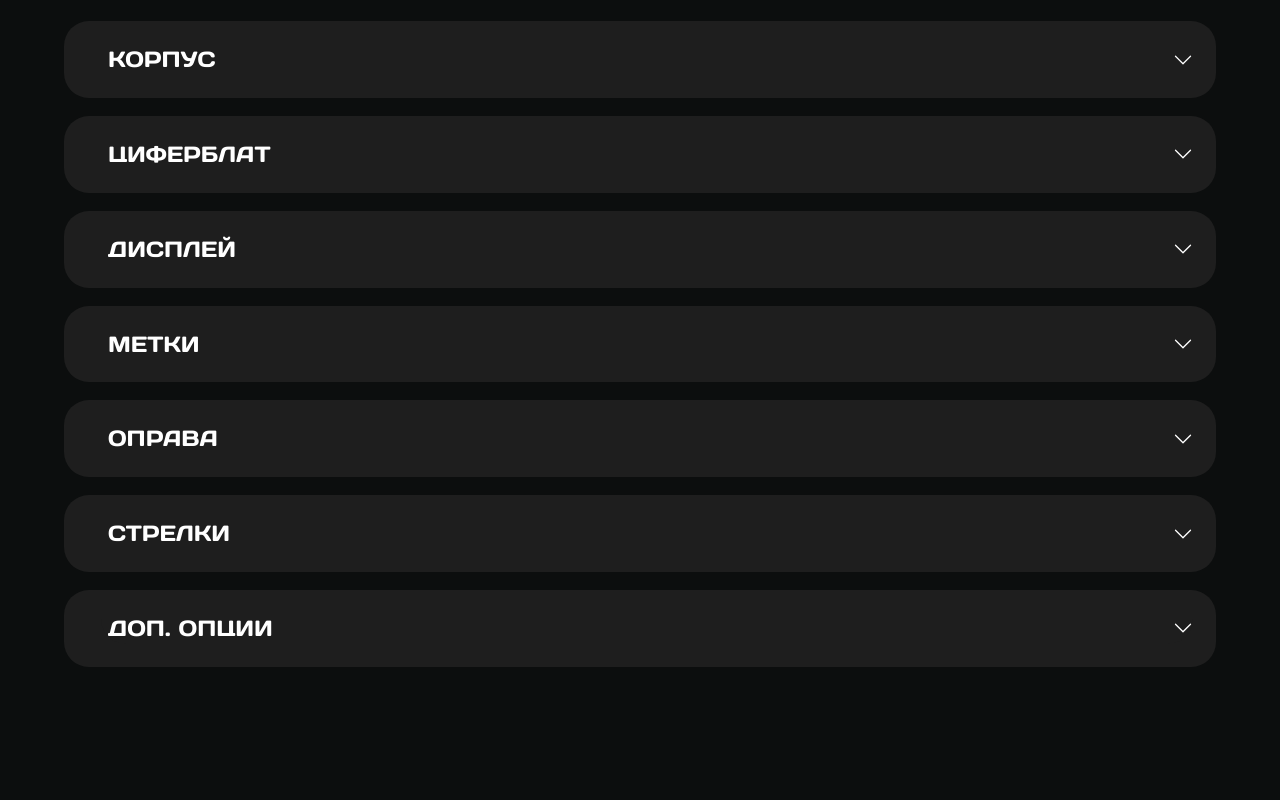
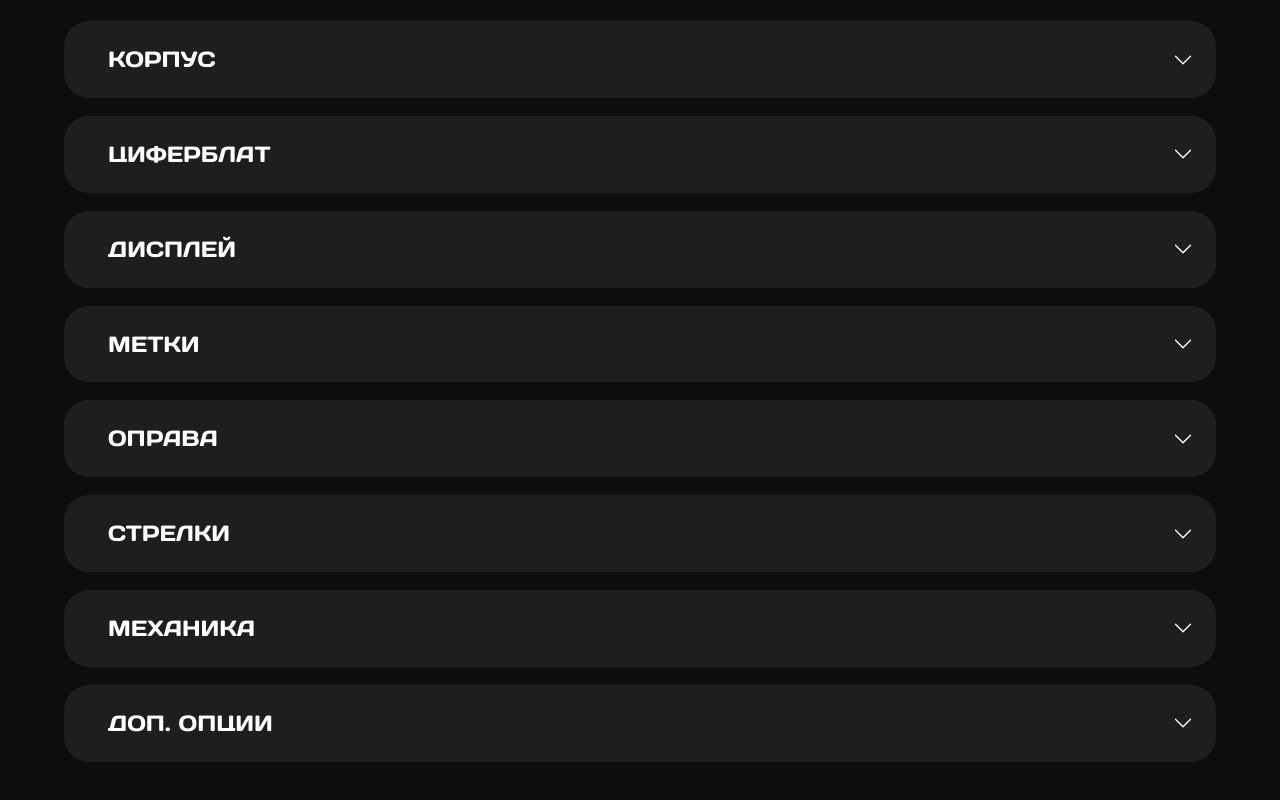
Before and after one commit to sku757/konfig, a plain HTML site: page main_konfigurator/index.html in a window 1280 px wide. Shown: the part 1212-2012 px from the top of the page. Drawn offline with nearby package versions, Linux system fonts and the light colour scheme; a web font is replaced by a local one.

Commit message:
mechanic

```diff
--- a/main_konfigurator/index.html
+++ b/main_konfigurator/index.html
@@ -189,7 +189,7 @@
                     </div>
                   </div>
 
-
+<!-- ///////////////////////////////////////////////////////////////// -->
                   <div
                     class="accordion-item select_button_block rubber_strap_option_selected hide"
                   >
@@ -214,7 +214,7 @@
                     </div>
                   </div>
 
-
+             <!-- ///////////////////////////////////////////////////////////////// -->
                   <div class="accordion-item select_button_block">
                     <h2 class="accordion-header">
                       <button
@@ -237,7 +237,7 @@
                     </div>
                   </div>
 
-
+<!-- ///////////////////////////////////////////////////////////////// -->
                   <div class="accordion-item select_button_block">
                     <h2 class="accordion-header">
                       <button
@@ -259,7 +259,7 @@
                       <div class="accordion-body displays"></div>
                     </div>
                   </div>
-
+<!-- ///////////////////////////////////////////////////////////////// -->
                   <div class="accordion-item select_button_block">
                     <h2 class="accordion-header">
                       <button
@@ -281,7 +281,7 @@
                       <div class="accordion-body clock_points"></div>
                     </div>
                   </div>
-
+<!-- ///////////////////////////////////////////////////////////////// -->
                   <div class="accordion-item select_button_block">
                     <h2 class="accordion-header">
                       <button
@@ -303,7 +303,7 @@
                       <div class="accordion-body circles"></div>
                     </div>
                   </div>
-
+<!-- ///////////////////////////////////////////////////////////////// -->
                   <div class="accordion-item select_button_block">
                     <h2 class="accordion-header">
                       <button
@@ -325,7 +325,29 @@
                       <div class="accordion-body arrows"></div>
                     </div>
                   </div>
-
+<!-- ///////////////////////////////////////////////////////////////// -->
+                <div class="accordion-item select_button_block">
+                    <h2 class="accordion-header">
+                      <button
+                        class="accordion-button collapsed edit_name"
+                        type="button"
+                        data-bs-toggle="collapse"
+                        data-bs-target="#collapseMechanic"
+                        aria-expanded="true"
+                        aria-controls="collapseMechanic"
+                      >
+                        <div class="edit_name">Механика</div>
+                      </button>
+                    </h2>
+                    <div
+                      id="collapseMechanic"
+                      class="accordion-collapse collapse"
+                      data-bs-parent="#accordion"
+                    >
+                      <div class="accordion-body mechanic"></div>
+                    </div>
+                  </div>
+<!-- ///////////////////////////////////////////////////////////////// -->
                   <div class="accordion-item select_button_block">
                     <h2 class="accordion-header">
                       <button
```
Also changed, not shown: image/mechanic/mechanic1.png (added).
